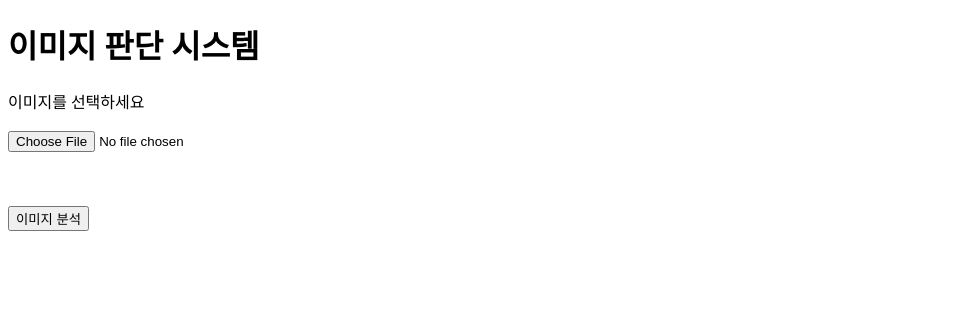
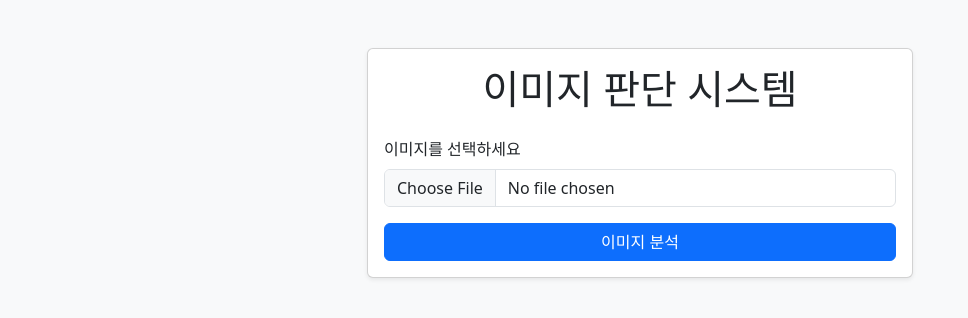
Before and after one commit to uzihyun/beetest, a Flask app: page / in a window 1280 px wide. Shown: the top 318 px of the page, without its empty margins (0-968 px from the left). Run offline with Flask 3, Linux system fonts and the light colour scheme; parts of the project's set-up code (start-up, migrations or seed data) failed here and were passed over.

Commit message:
부트스트랩으로 웹페이지 디자인

```diff
--- a/templates/index.html
+++ b/templates/index.html
@@ -4,23 +4,45 @@
     <meta charset="UTF-8">
     <meta name="viewport" content="width=device-width, initial-scale=1.0">
     <title>이미지 판단 시스템</title>
+
+    <!-- Bootstrap CSS CDN -->
+    <link href="https://cdn.jsdelivr.net/npm/bootstrap@5.3.0-alpha3/dist/css/bootstrap.min.css" rel="stylesheet">
+
+    <!-- Custom CSS -->
     <link rel="stylesheet" href="{{ url_for('static', filename='css/index.css') }}">
 </head>
-<body>
-    <h1>이미지 판단 시스템</h1>
-    <form action="{{ url_for('predict') }}" method="post" enctype="multipart/form-data">
-        <label for="file">이미지를 선택하세요</label>
-        <br><br>
-        <!-- 파일 선택 버튼 -->
-        <input type="file" name="file" id="file" accept="image/*" onchange="loadImagePreview(event)">
-        <br><br>
-        <!-- 이미지 미리보기 영역 -->
-        <img id="preview" src="" alt="이미지 미리보기" style="display: none;">
-        <br><br>
-        <!-- 이미지 분석 버튼 -->
-        <button type="submit">이미지 분석</button>
-    </form>
+<body class="bg-light">
 
+    <div class="container mt-5">
+        <div class="row justify-content-center">
+            <div class="col-lg-6 col-md-8 col-sm-12">
+                <div class="card shadow-sm">
+                    <div class="card-body">
+                        <h1 class="card-title text-center mb-4">이미지 판단 시스템</h1>
+                        <form action="{{ url_for('predict') }}" method="post" enctype="multipart/form-data">
+                            <div class="mb-3">
+                                <label for="file" class="form-label">이미지를 선택하세요</label>
+                                <input type="file" name="file" id="file" class="form-control" accept="image/*" onchange="loadImagePreview(event)">
+                            </div>
+                            <div class="mb-3 text-center">
+                                <!-- 이미지 미리보기 영역 -->
+                                <img id="preview" src="" alt="이미지 미리보기" class="img-fluid rounded" style="display: none; max-height: 400px;">
+                            </div>
+                            <div class="d-grid">
+                                <!-- 이미지 분석 버튼 -->
+                                <button type="submit" class="btn btn-primary">이미지 분석</button>
+                            </div>
+                        </form>
+                    </div>
+                </div>
+            </div>
+        </div>
+    </div>
+
+    <!-- Bootstrap JS CDN -->
+    <script src="https://cdn.jsdelivr.net/npm/bootstrap@5.3.0-alpha3/dist/js/bootstrap.bundle.min.js"></script>
+
+    <!-- Custom JS -->
     <script src="{{ url_for('static', filename='js/index.js') }}"></script>
 </body>
 </html>
```
Also changed, not shown: templates/result.html (+30 -6 lines).
